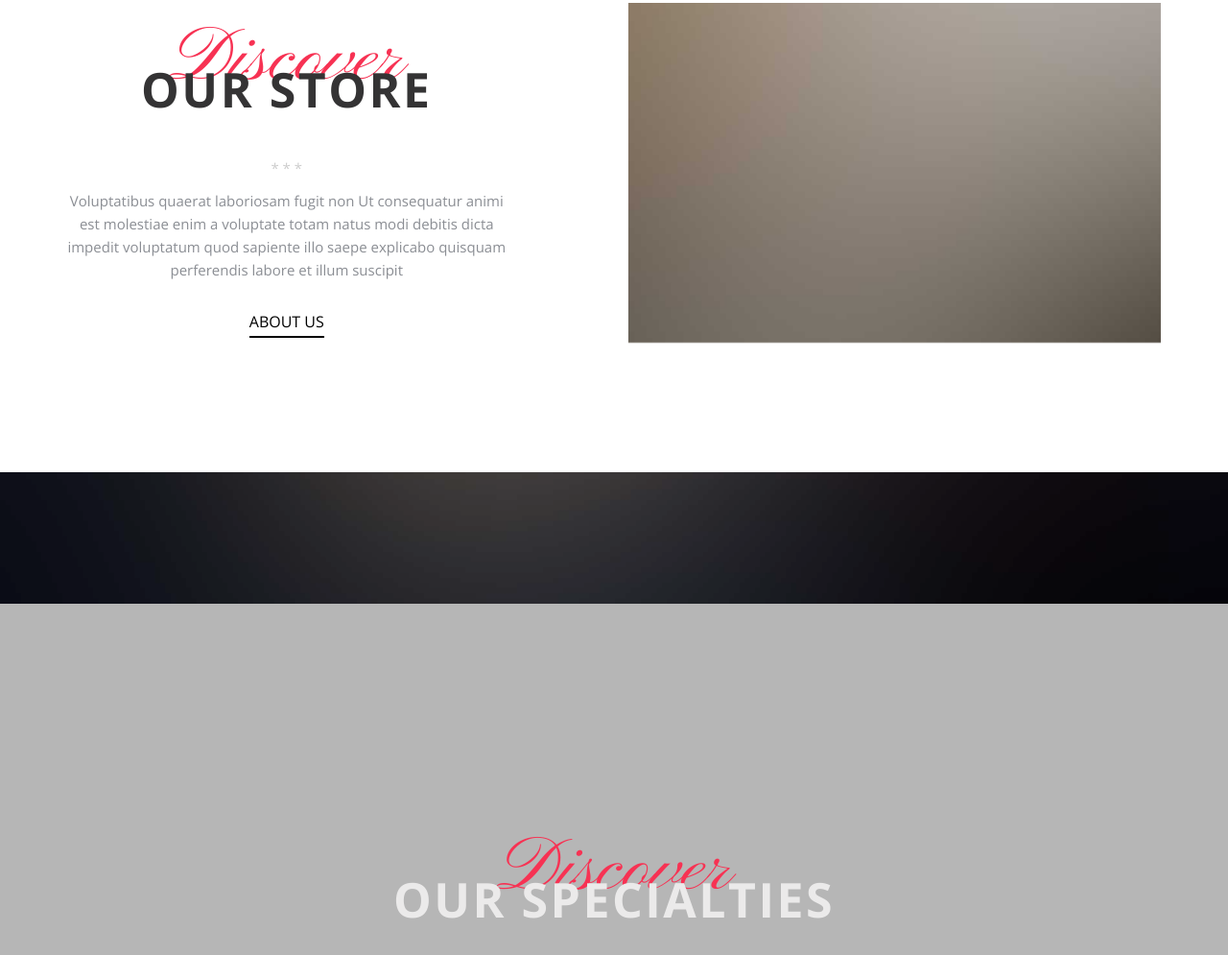
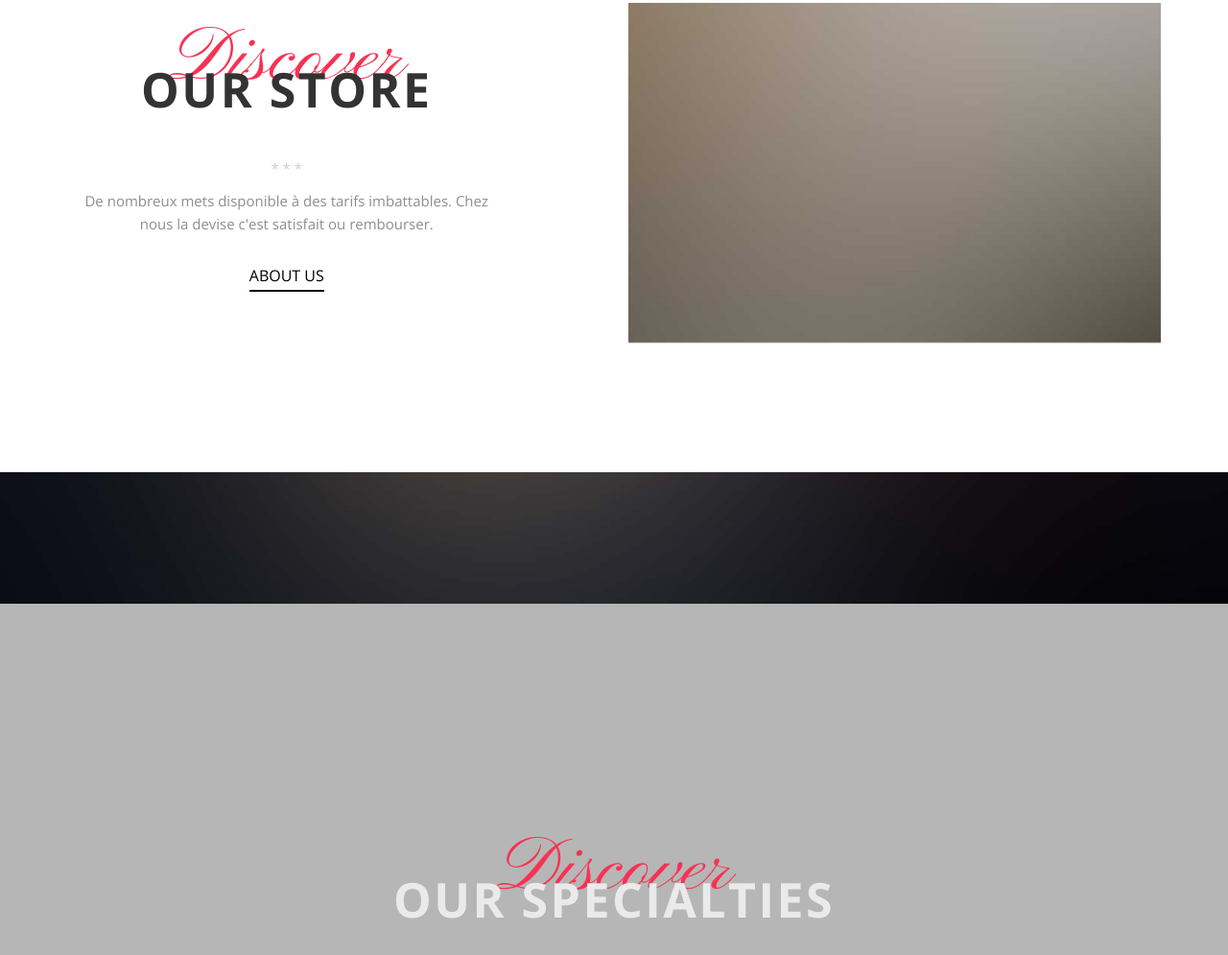
Before and after one commit to jmboumba/SiteResto, a website: page index.html in a window 1280 px wide. Shown: the part 852-1847 px from the top of the page at 96% size. Drawn offline with nearby package versions, Linux system fonts and the light colour scheme; files whose address does not match are found by name.

Commit message:
Changer le texte de la description commençant pat Voluptabilis

```diff
--- a/index.html
+++ b/index.html
@@ -99,7 +99,7 @@
               <h3 class="secondary-heading">Our Store</h3>
               <span class="seperator">* * *</span>
             </div>
-            <p>Voluptatibus quaerat laboriosam fugit non Ut consequatur animi est molestiae enim a voluptate totam natus modi debitis dicta impedit voluptatum quod sapiente illo saepe explicabo quisquam perferendis labore et illum suscipit</p>
+            <p>De nombreux mets disponible à des tarifs imbattables. Chez nous la devise c'est satisfait ou rembourser. </p>
             <p><a href="#" class="probootstrap-custom-link">About Us</a></p>
           </div>
           <div class="col-md-6 col-md-push-1 probootstrap-animate">
```
